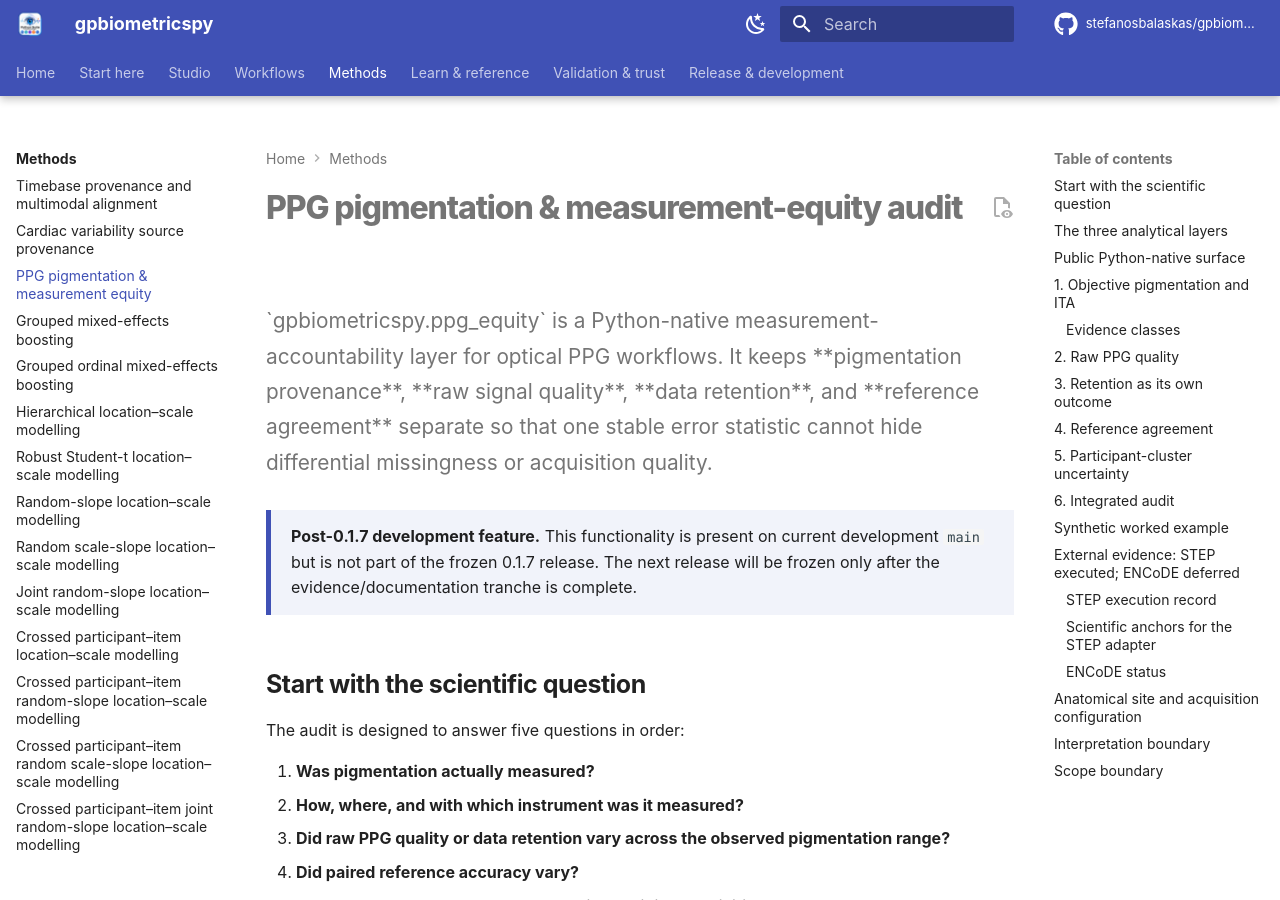
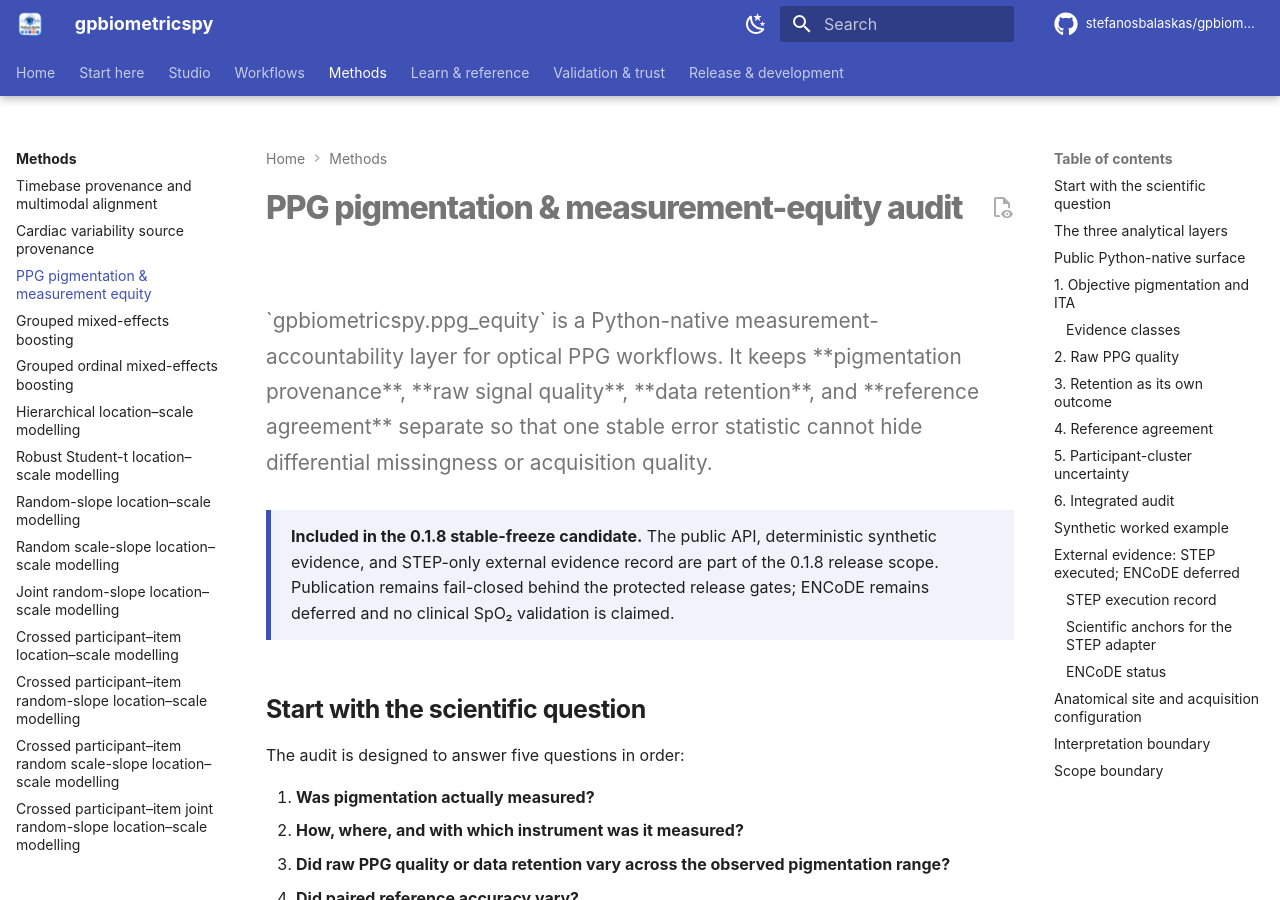
Before and after one commit to stefanosbalaskas/gpbiometricspy, an MkDocs documentation site: the page built from docs/methods/ppg-pigmentation-equity.md, in a window 1280 px wide and 900 px high. Built offline with MkDocs 1.6.1 and Material for MkDocs 9.7.7, drawn with Linux system fonts in a browser that asks for light colours; plug-ins that fetch from the network failed and are left out; comment, search, counter and statistics services are not loaded.

```diff
--- a/docs/methods/ppg-pigmentation-equity.md
+++ b/docs/methods/ppg-pigmentation-equity.md
@@ -10,7 +10,7 @@ window.MathJax = {tex: {inlineMath: [["\\(", "\\)"]], displayMath: [["\\[", "\\]
 </div>
 
 <div class="gp-version-note">
-<strong>Post-0.1.7 development feature.</strong> This functionality is present on current development <code>main</code> but is not part of the frozen 0.1.7 release. The next release will be frozen only after the evidence/documentation tranche is complete.
+<strong>Included in the 0.1.8 stable-freeze candidate.</strong> The public API, deterministic synthetic evidence, and STEP-only external evidence record are part of the 0.1.8 release scope. Publication remains fail-closed behind the protected release gates; ENCoDE remains deferred and no clinical SpO₂ validation is claimed.
 </div>
 
 ## Start with the scientific question
```
